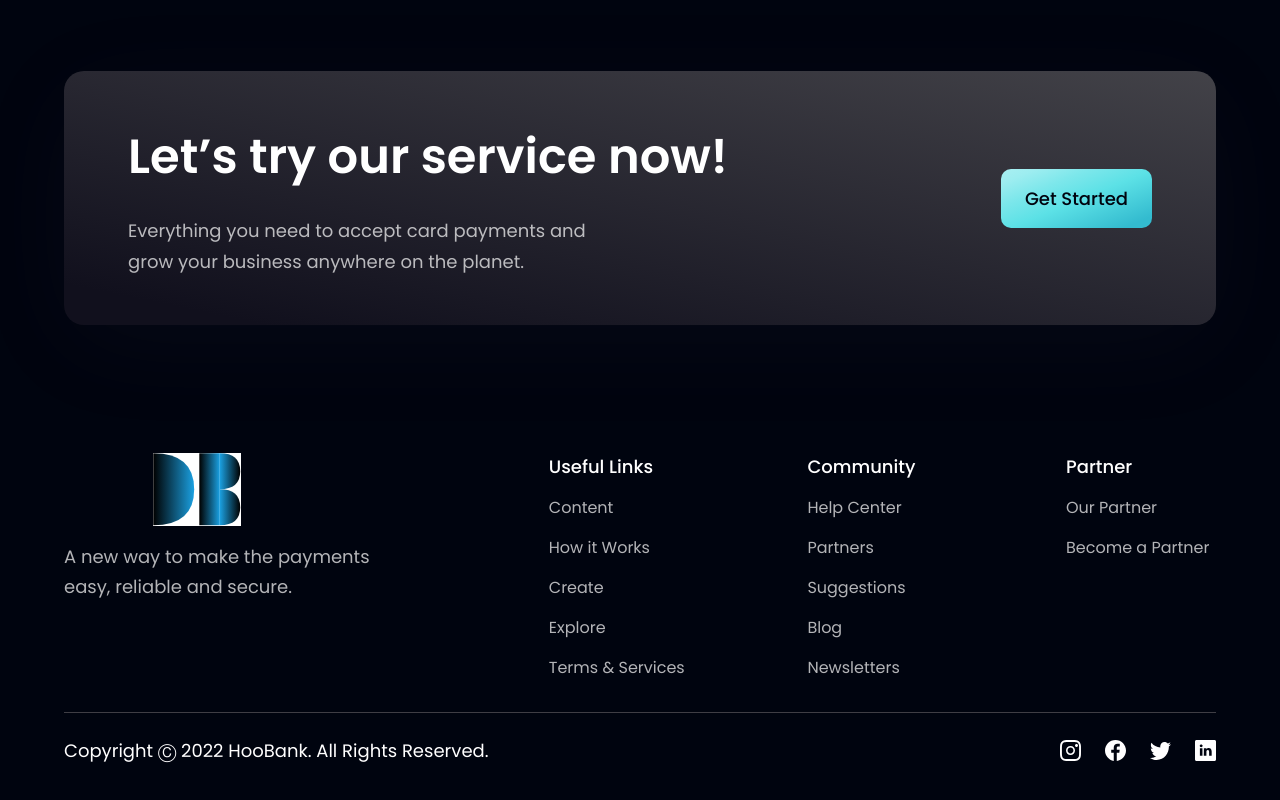
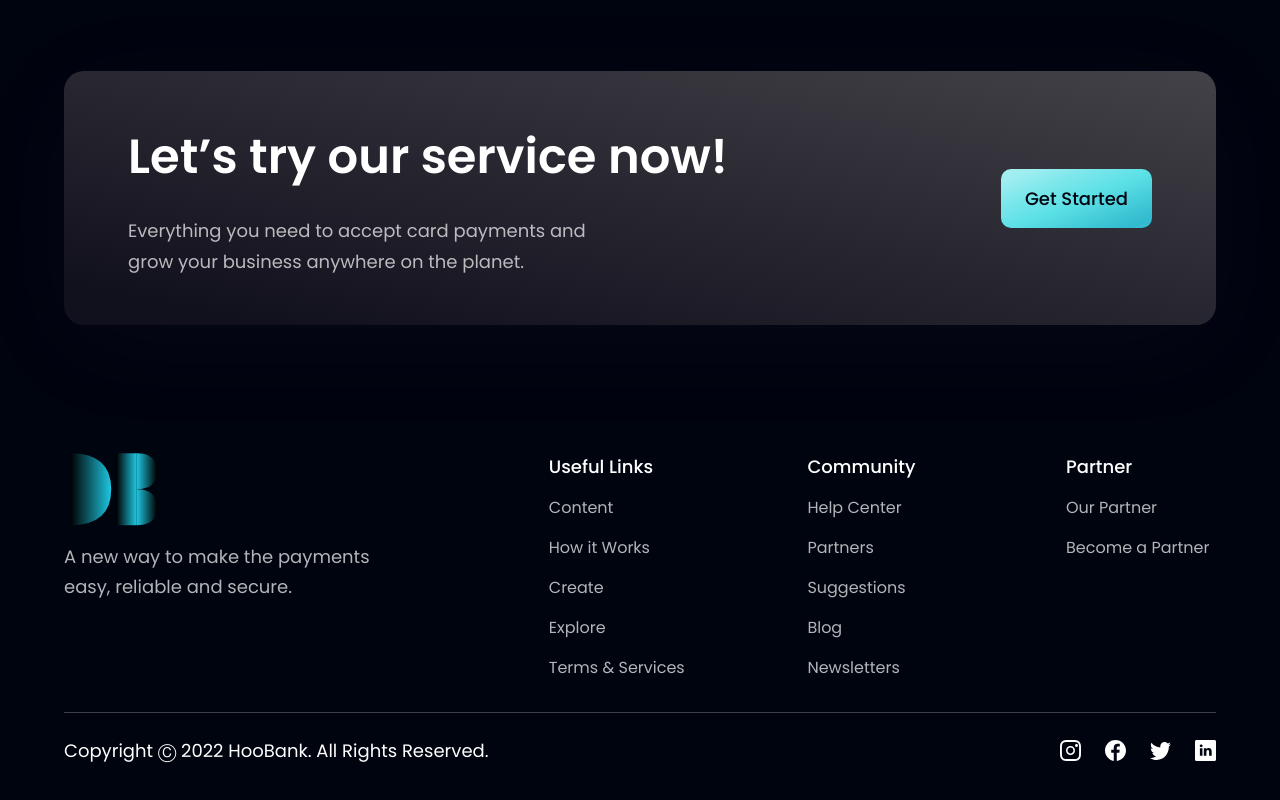
Before and after one commit to dbasdanis/personal_website, a React (Vite) app in the folder personal_website/: page / in a window 1280 px wide. Shown: the part 4120-4920 px from the top of the page. Built offline with nearby package versions, Linux system fonts and the light colour scheme.

Commit message:
feat: change logo and footer

```diff
--- a/personal_website/src/components/Footer.jsx
+++ b/personal_website/src/components/Footer.jsx
@@ -9,7 +9,7 @@ const Footer = () => (
         <img
           src={logo}
           alt="hoobank"
-          className="w-[266px] h-[72.14px] object-contain"
+          className="w-[100px] h-[72.14px] rounded"
         />
         <p className={`${styles.paragraph} mt-4 max-w-[312px]`}>
           A new way to make the payments easy, reliable and secure.
```
Also changed, not shown: personal_website/src/assets/logo.svg.
